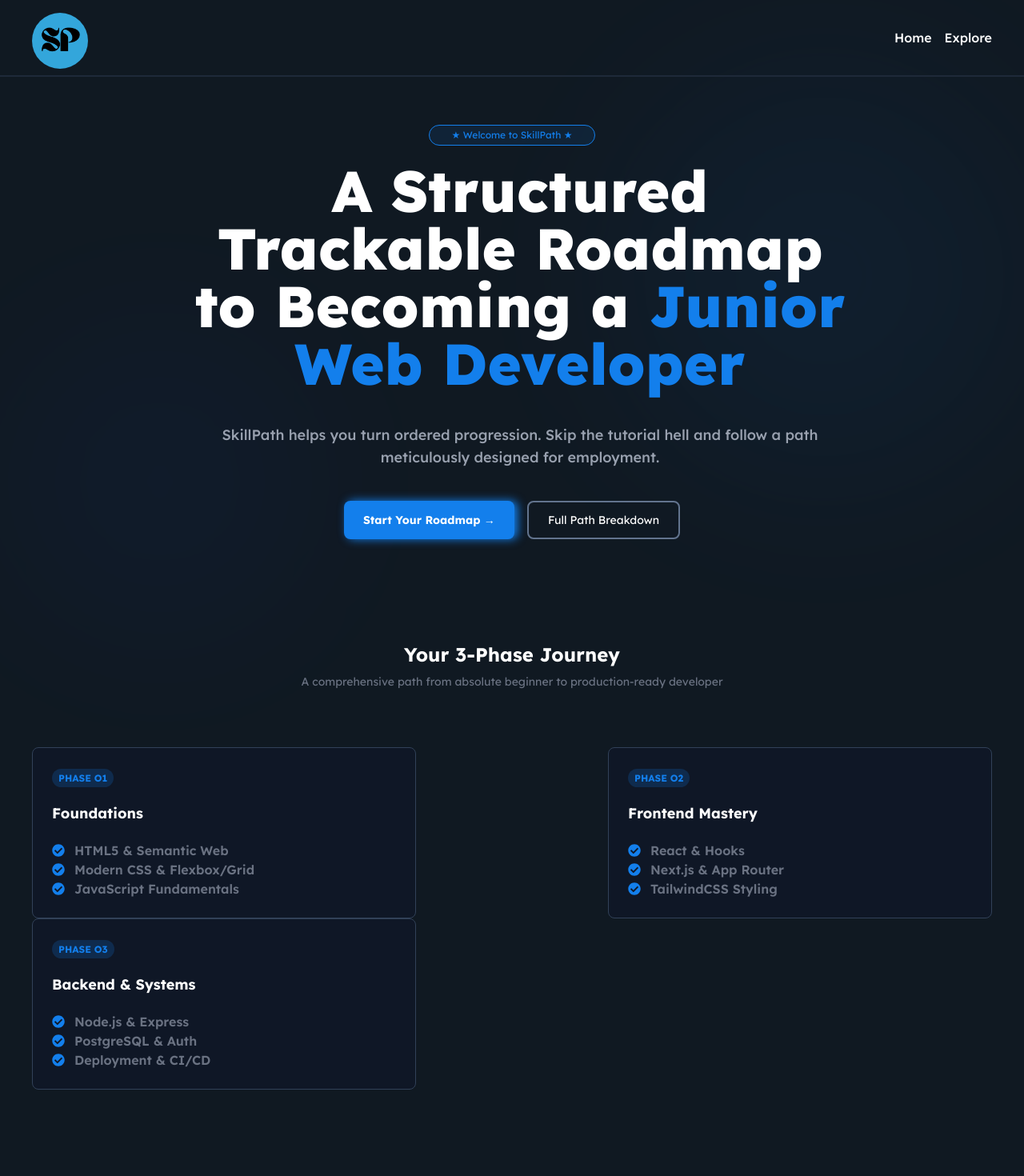
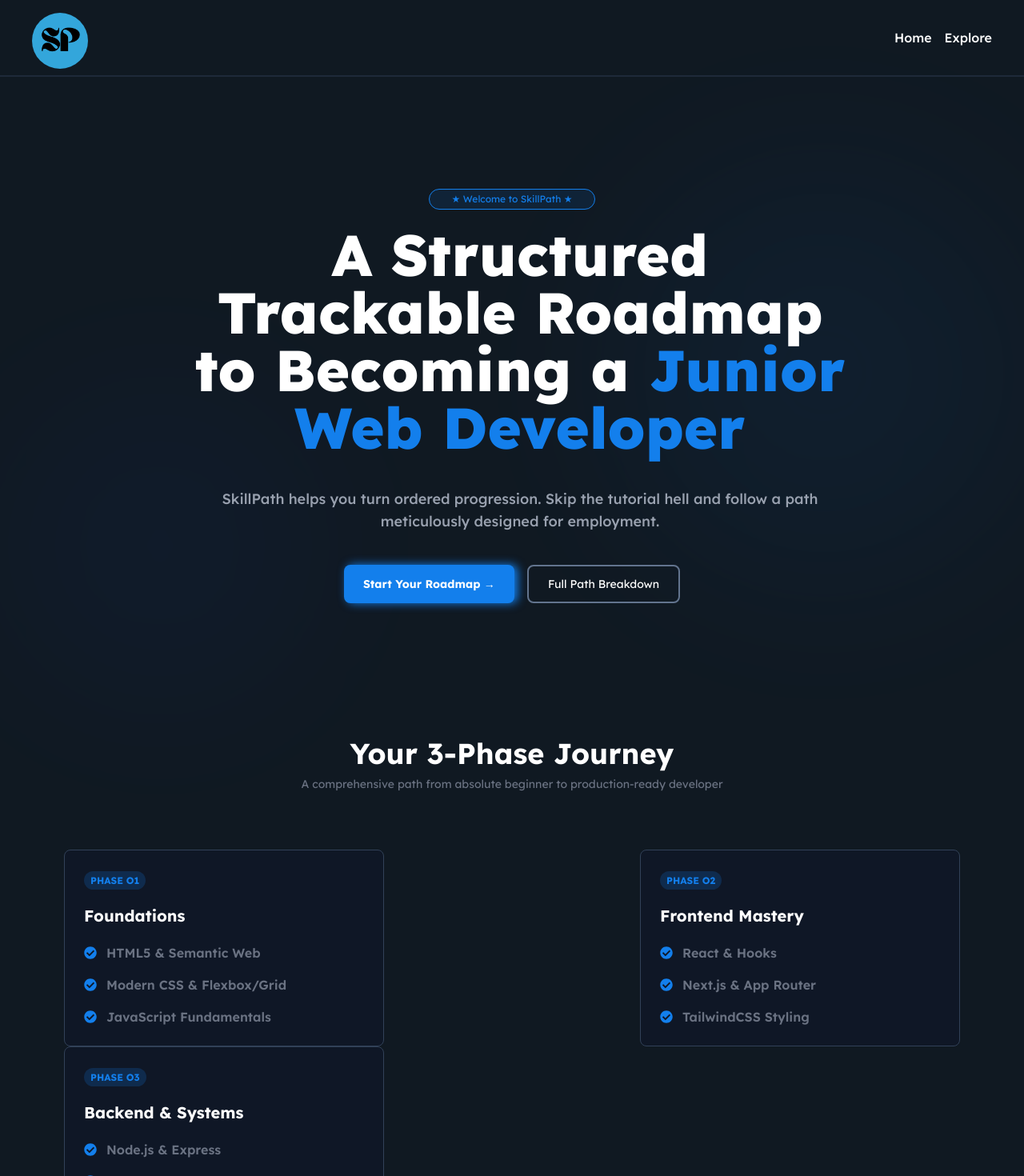
Before and after one commit to Stephanie-17/SkillPath, a Next.js app: page / in a window 1280 px wide. Shown: the top 1470 px of the page at 80% size. Built offline with nearby package versions, Linux system fonts and the light colour scheme.

Commit message:
fix: adjust layout and styling in landing page

```diff
--- a/components/Landing/Hero.tsx
+++ b/components/Landing/Hero.tsx
@@ -1,8 +1,8 @@
 import React from "react";
 const Hero = () => {
 	return (
-    <section className="flex justify-center relative pb-27">
-      	<section className="mt-10  p-5 flex flex-col items-center ">
+    <section className="flex justify-center relative pb-27 mt-30">
+      	<section className="  p-5 flex flex-col items-center ">
           {/* Decorative elements */}
           <div
 						className="absolute top-0 left-1/2 -translate-x-1/2 w-full h-full -z-10 opacity-20 pointer-events-none"
--- a/components/Landing/PhaseCard.tsx
+++ b/components/Landing/PhaseCard.tsx
@@ -8,14 +8,14 @@ interface PhaseCardProps {
 }
 const PhaseCard = ({ id, header, section }: PhaseCardProps) => {
 	return (
-		<article className="p-6 w-full max-w-120 bg-slate-900/50 border rounded-lg border-slate-700 hover:border-primary/50 hover:shadow-xs hover:shadow-primary">
+		<article className="p-6 w-full max-w-100 bg-slate-900/50 border rounded-lg border-slate-700 hover:border-primary/50 hover:shadow-xs hover:shadow-primary transition-all duration-500">
 			<span className="bg-primary/20 text-primary px-2 py-1 font-bold text-xs rounded-full ">
 				PHASE O{id}
 			</span>
 
-			<h3 className="font-bold text-lg my-5">{header}</h3>
+			<h3 className="font-bold text-xl my-5">{header}</h3>
 
-			<ul>
+			<ul className="flex flex-col gap-4">
 				{section.map((sect) => (
 					<li key={sect}>
 						<div className="flex items-center gap-3 ">
@@ -26,9 +26,6 @@ const PhaseCard = ({ id, header, section }: PhaseCardProps) => {
 						</div>
 					</li>
 				))}
-
-				<li></li>
-				<li></li>
 			</ul>
 		</article>
 	);
--- a/components/Landing/Phases.tsx
+++ b/components/Landing/Phases.tsx
@@ -4,13 +4,13 @@ import { phases } from '@/data/phases'
 
 const Phases = () => {
   return (
-    <section>
+    <section className='mt-10'>
        <header className='mb-8'>
-        <h2 className='font-bold text-2xl text-center mb-2'>Your 3-Phase Journey</h2>
+        <h2 className='font-bold text-4xl text-center mb-2'>Your 3-Phase Journey</h2>
         <p className='text-sm text-gray-500 text-center'>A comprehensive path from absolute beginner to production-ready developer</p>
        </header>
 
-       <section className='flex max-lg:gap-4 p-10 flex-wrap justify-center lg:justify-between'>
+       <section className='flex max-lg:gap-4 p-10 flex-wrap justify-center lg:justify-between lg:px-20'>
         {
           phases.map(phase => (
             <PhaseCard key={phase.id} id={phase.id} header={phase.header} section={phase.sections} />
```
